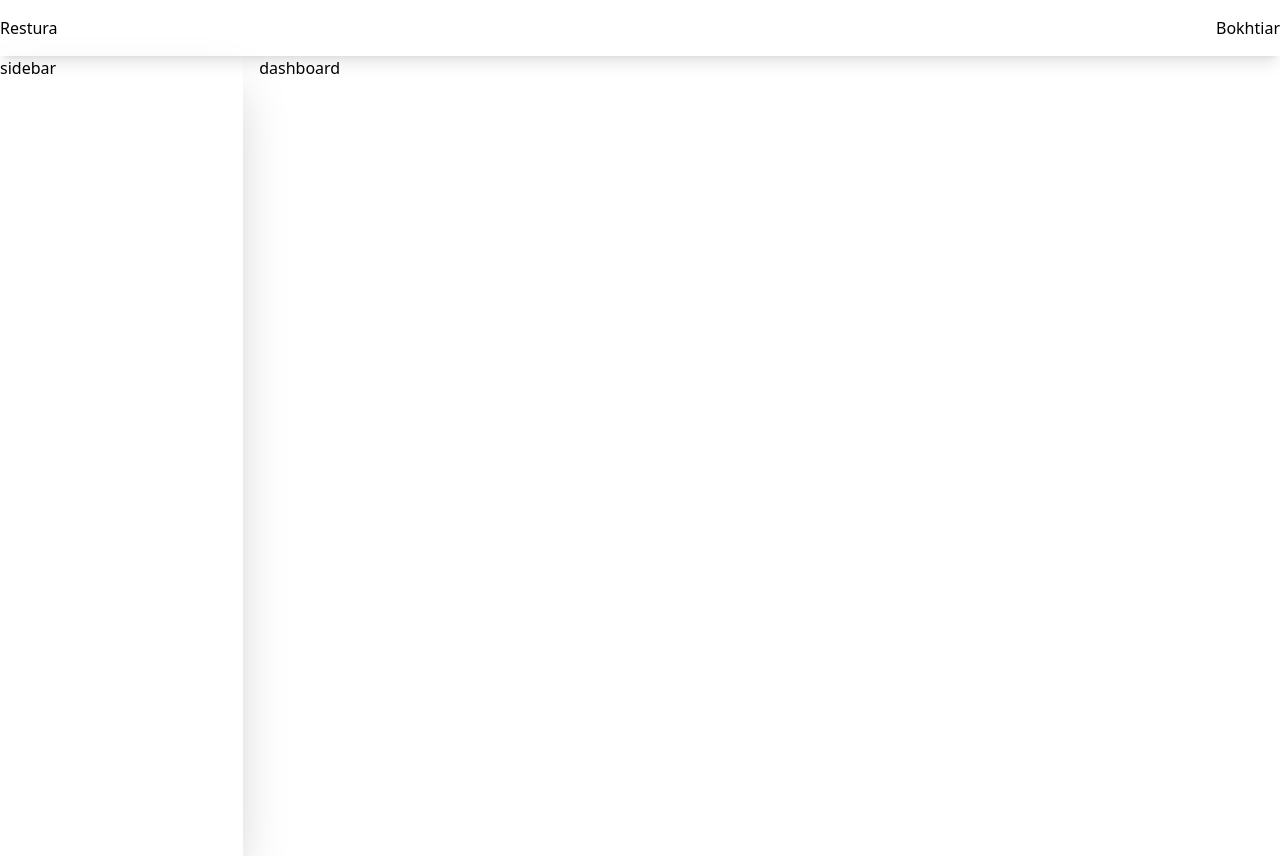
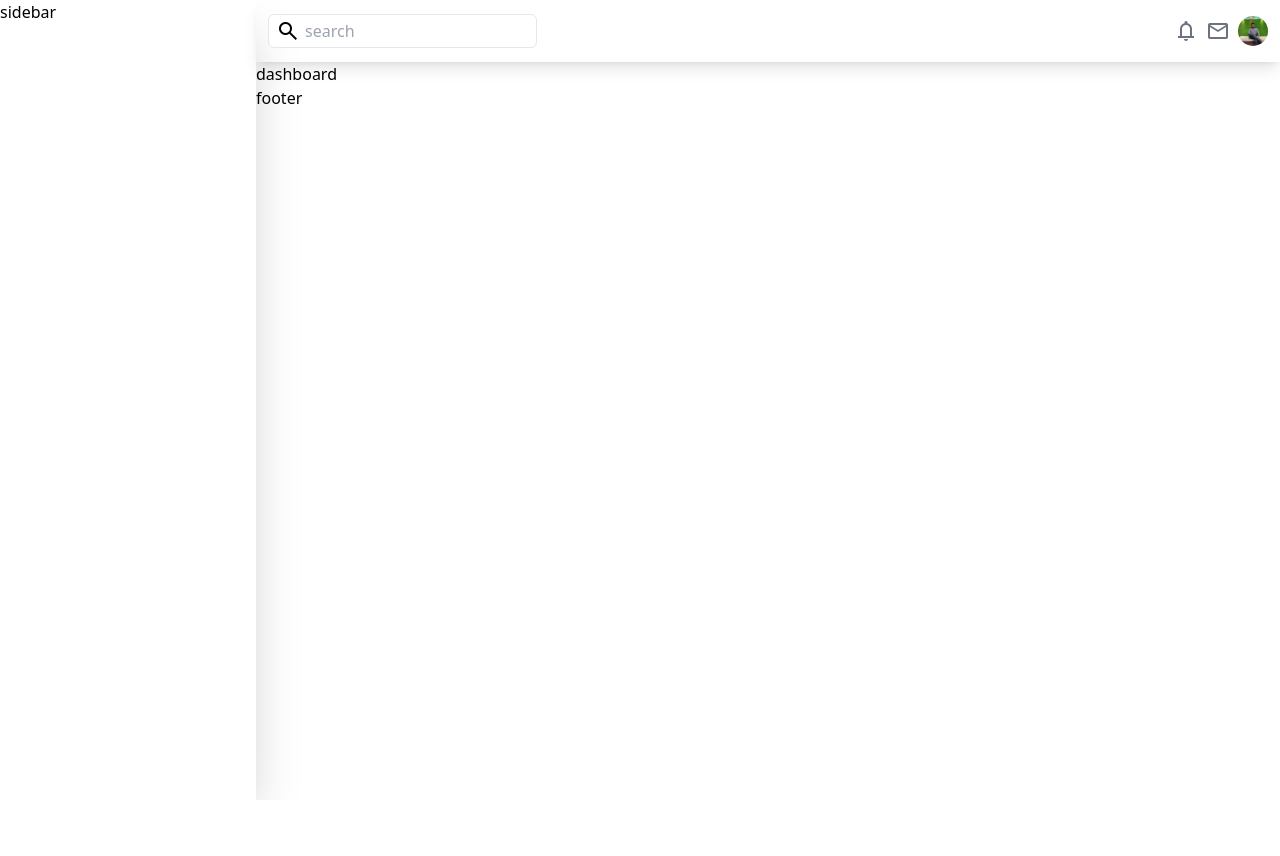
Before and after one commit to Bokhtiar/admin.restura.com, a React (Create React App) app: page /dashboard in a window 1280 px wide. After the commit the page ends 800 px from the top, so only its background shows below. Built offline with nearby package versions, Linux system fonts and the light colour scheme.

Commit message:
header done

```diff
--- a/public/index.html
+++ b/public/index.html
@@ -24,6 +24,7 @@
       work correctly both with client-side routing and a non-root public URL.
       Learn how to configure a non-root public URL by running `npm run build`.
     -->
+    <link rel="stylesheet" href="https://fonts.googleapis.com/css2?family=Material+Symbols+Outlined:opsz,wght,FILL,GRAD@20..48,100..700,0..1,-50..200" />
     <title>React App</title>
   </head>
   <body>
--- a/src/Components/Footer/index.tsx
+++ b/src/Components/Footer/index.tsx
@@ -1,7 +1,7 @@
 export const Footer :React.FC = ():JSX.Element => {
     return <>
         <div className="">
-
+            footer
         </div>
     </>
 }
--- a/src/Components/Navbar/index.tsx
+++ b/src/Components/Navbar/index.tsx
@@ -1,10 +1,34 @@
-import { Link } from "react-router-dom"
+export const Navbar: React.FC = (): JSX.Element => {
+  return (
+    <>
+      <div className="flex justify-between items-center py-4 shadow-lg px-3">
+        {/* search */}
+        <div className="flex items-center">
+          <input
+            type="text"
+            className="py-1 pl-9 absolute border border-gray-200 rounded-md "
+            placeholder="search"
+            name=""
+            id=""
+          />
+          <span className="relative pl-2 material-symbols-outlined">
+            Search
+          </span>
+        </div>
 
-export const Navbar: React.FC = (): JSX.Element => {
-    return <>
-        <div className="flex justify-between items-center py-4 shadow-lg">
-            <h2>Restura</h2>
-            <div> Bokhtiar</div>
+        {/* profile */}
+        <div className="flex items-center gap-2">
+          <span className=" text-gray-500 material-symbols-outlined">
+            notifications
+          </span>
+          <span className="text-gray-500 material-symbols-outlined">mail</span>
+          <img
+            className=" rounded-full"
+            src="./img/b.jpg"
+            style={{ height: "30px", width: "30px" }}
+          />
         </div>
+      </div>
     </>
-}
+  );
+};
--- a/src/Layouts/MainLayout.tsx
+++ b/src/Layouts/MainLayout.tsx
@@ -1,26 +1,21 @@
-import { Outlet } from 'react-router-dom';
-import { Footer } from '../Components/Footer';
-import { Navbar } from '../Components/Navbar';
-import { Sidebar } from '../Components/Sidebar'
+import { Outlet } from "react-router-dom";
+import { Footer } from "../Components/Footer";
+import { Navbar } from "../Components/Navbar";
+import { Sidebar } from "../Components/Sidebar";
 
 export const MainLayout = () => (
   <>
     <section>
-            <Navbar />
-            <div className='grid md:grid-cols-5 gap-4'>
-                <div className='col-span-1'>
+      <div className="grid md:grid-cols-5 grid-cols-1">
+        <div className=" col-span-1">
           <Sidebar />
         </div>
-                <div className='col-span-4'>
+        <div className="col-span-4">
+          <Navbar />
           <Outlet />
+          <Footer />
         </div>
       </div>
-            <Footer />
     </section>
-
-
-
-
-
   </>
 );
--- a/tailwind.config.js
+++ b/tailwind.config.js
@@ -2,6 +2,17 @@
 module.exports = {
   content: ['./src/**/*.{js,jsx,ts,tsx}',],
   theme: {
+    screens: {
+      sm: "576px",
+      md: "768px",
+      lg: "992px",
+      xl: "1200px",
+      '2xl': "1536px"
+    },
+     container: {
+      center: true,
+      padding: "1rem"
+     },
     extend: {},
   },
   plugins: [],
```
Also changed, not shown: public/img/b.jpg (added). Lines whose indentation alone changed are shown as unchanged.
